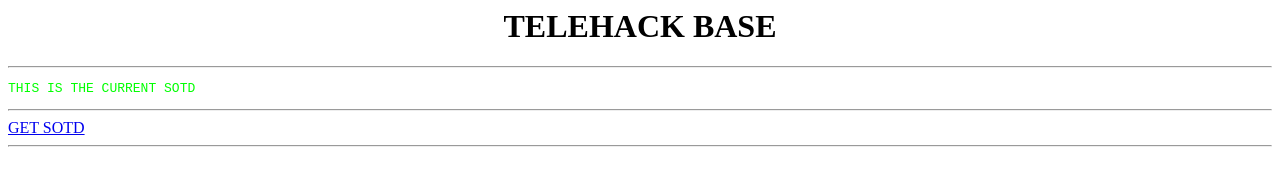
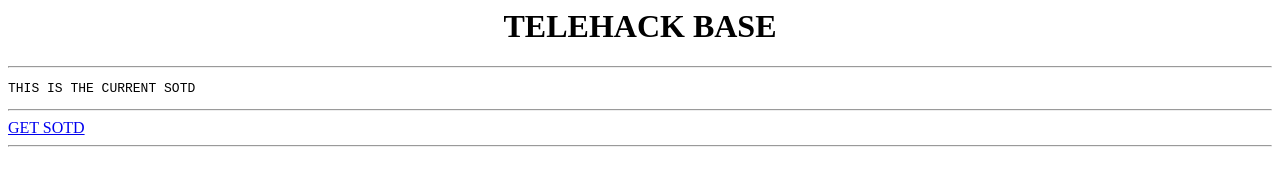
Before and after one commit to Am00Vahid/arson.github.io, a plain HTML site: page index.html in a window 1280 px wide. Drawn offline with Linux system fonts and the light colour scheme.

Commit message:
Update index.html

```diff
--- a/index.html
+++ b/index.html
@@ -1,6 +1,6 @@
 <html>
   <body>
-    <link href="t.css" rel="stylesheet">
+    <link href="t.css">
   <h1 align="center">TELEHACK BASE</h1>
   <hr>
   <pre>THIS IS THE CURRENT SOTD</pre>
```
